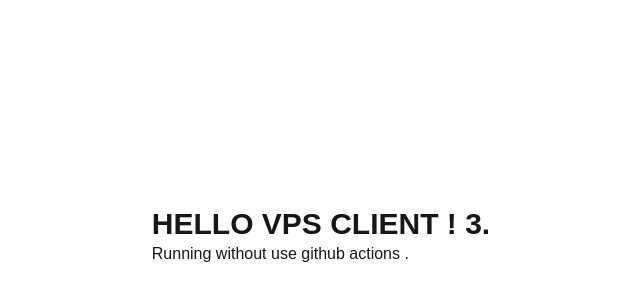
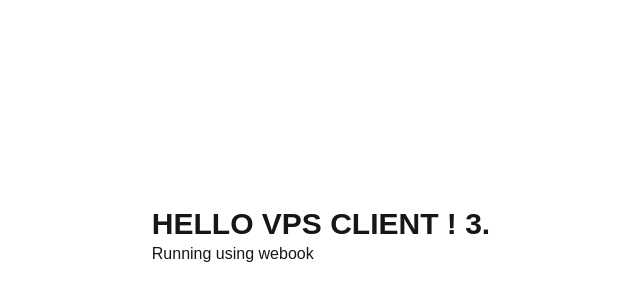
Before and after one commit to guicoelhodev/frontend-vps, a Next.js app: page / in a window 1280 px wide. Shown: the part 164-464 px from the top of the page, without its empty margins (319-959 px from the left). Built offline with nearby package versions, Linux system fonts and the light colour scheme.

Commit message:
feat: change title to test rebuild 6

```diff
--- a/app/page.tsx
+++ b/app/page.tsx
@@ -2,7 +2,7 @@ export default function Home() {
   return (
     <div className="grid w-screen h-screen place-content-center">
       <h1 className="font-semibold text-3xl">HELLO VPS CLIENT ! 3.</h1>
-      <p>Running without use github actions .</p>
+      <p>Running using webook</p>
     </div>
   );
 }
```
